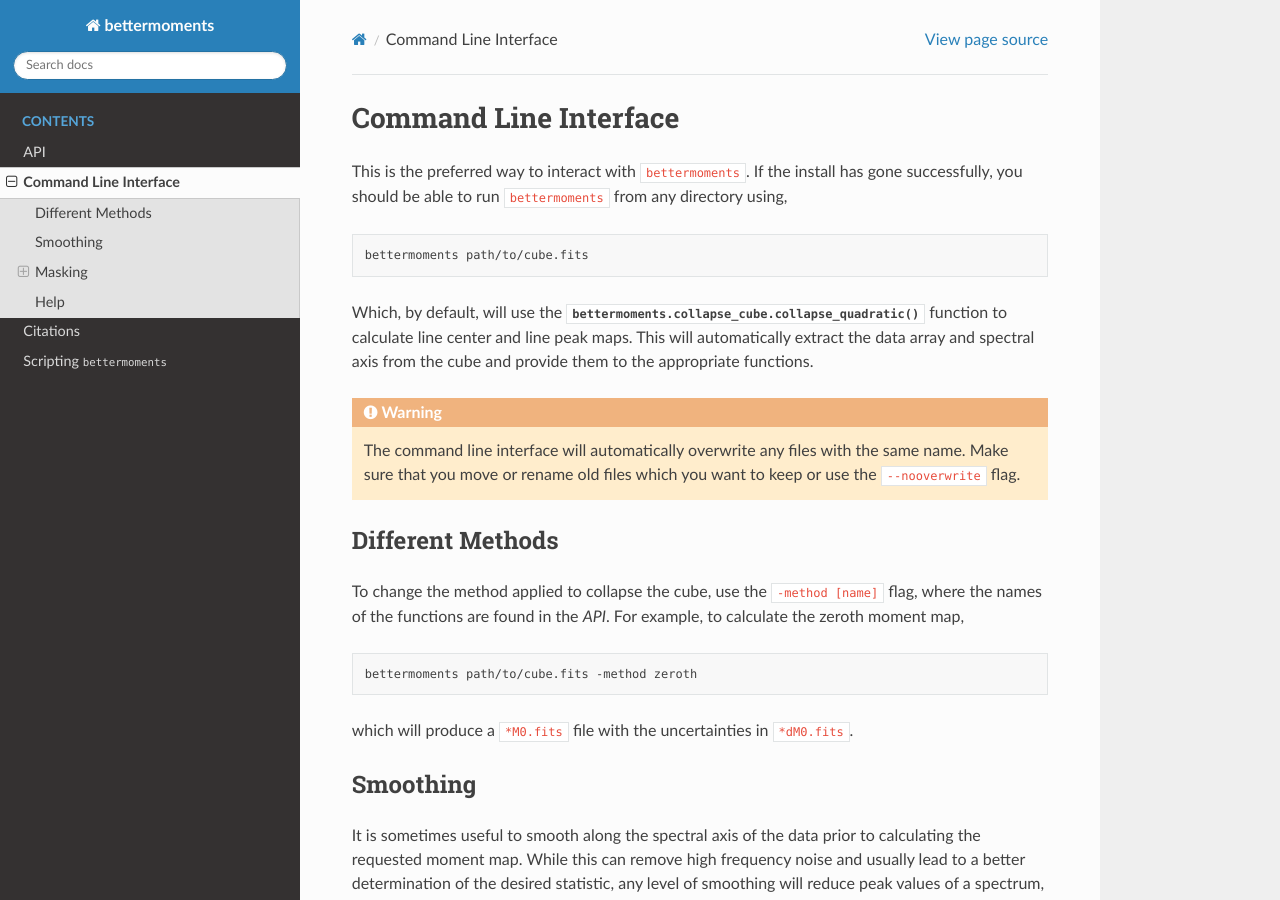
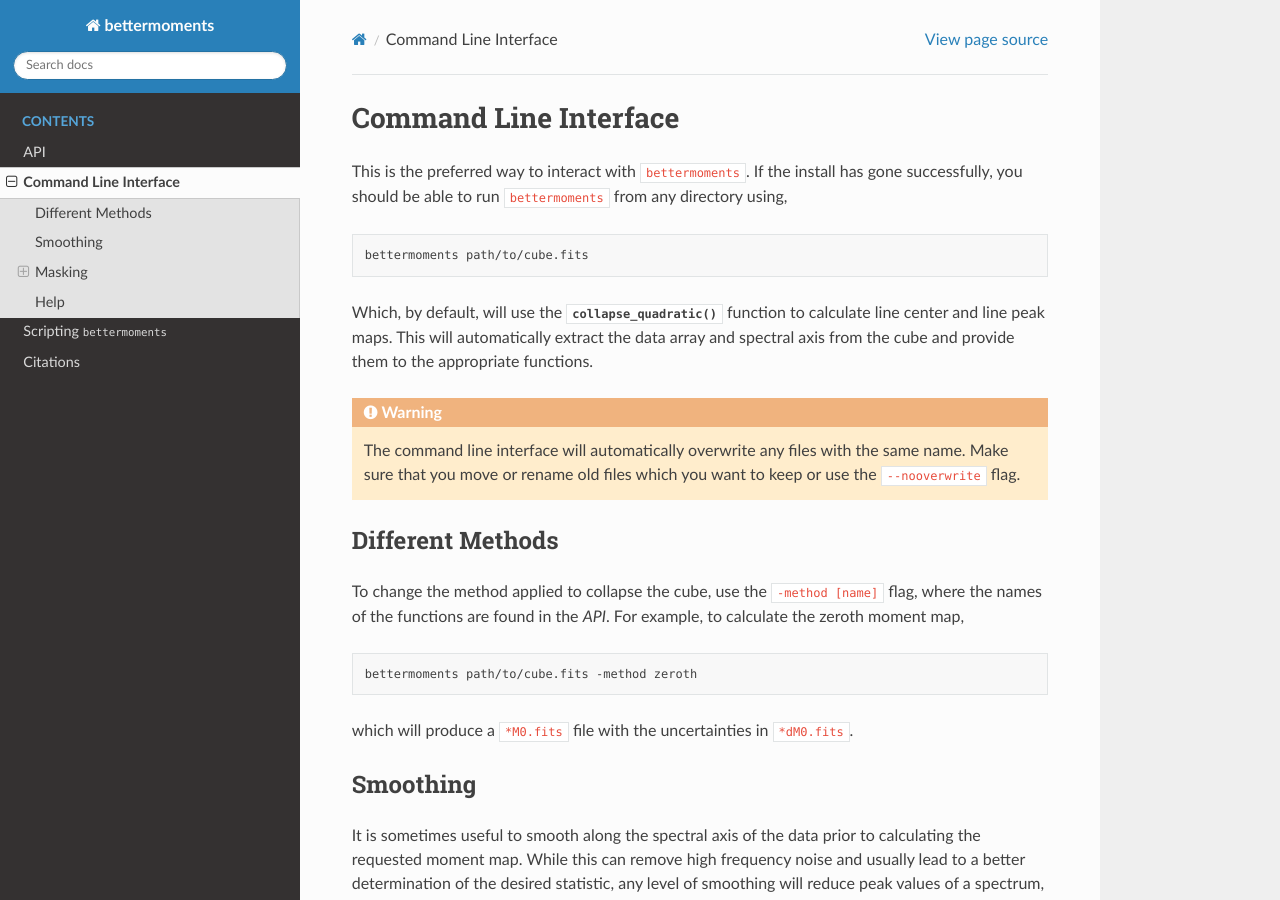
Before and after one commit to richteague/bettermoments, a Sphinx documentation site: the page built from docs/user/command_line.rst, in a window 1280 px wide and 900 px high. Built offline with Sphinx 7.4.7 and the Read the Docs theme 2.0.0, drawn with Linux system fonts in a browser that asks for light colours; formulas are drawn with MathJax 3.

Commit message:
updated docs

```diff
--- a/docs/index.rst
+++ b/docs/index.rst
@@ -37,8 +37,8 @@
 
    user/methods
    user/command_line
+   tutorials/Cookbook_1
    user/citations
-   tutorials/Cookbook_1
 
 .. _Teague (2019): https://iopscience.iop.org/article/10.3847/2515-5172/ab2125
 .. _Teague & Foreman-Mackey (2018): https://iopscience.iop.org/article/10.3847/2515-5172/aae265
--- a/docs/user/command_line.rst
+++ b/docs/user/command_line.rst
@@ -11,7 +11,7 @@
 
     bettermoments path/to/cube.fits
 
-Which, by default, will use the :func:`bettermoments.collapse_cube.collapse_quadratic`
+Which, by default, will use the :func:`collapse_quadratic`
 function to calculate line center and line peak maps. This will automatically
 extract the data array and spectral axis from the cube and provide them to the
 appropriate functions.
```
